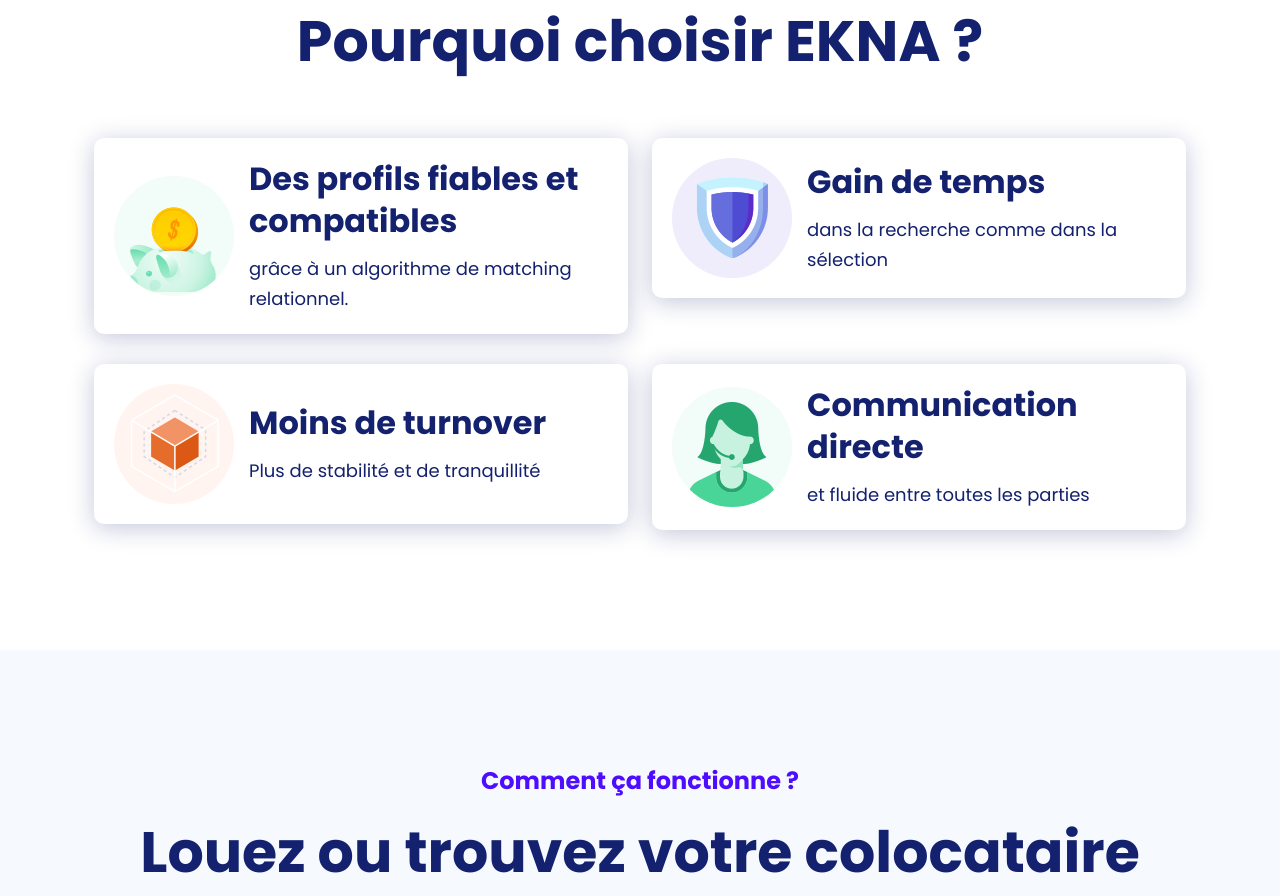
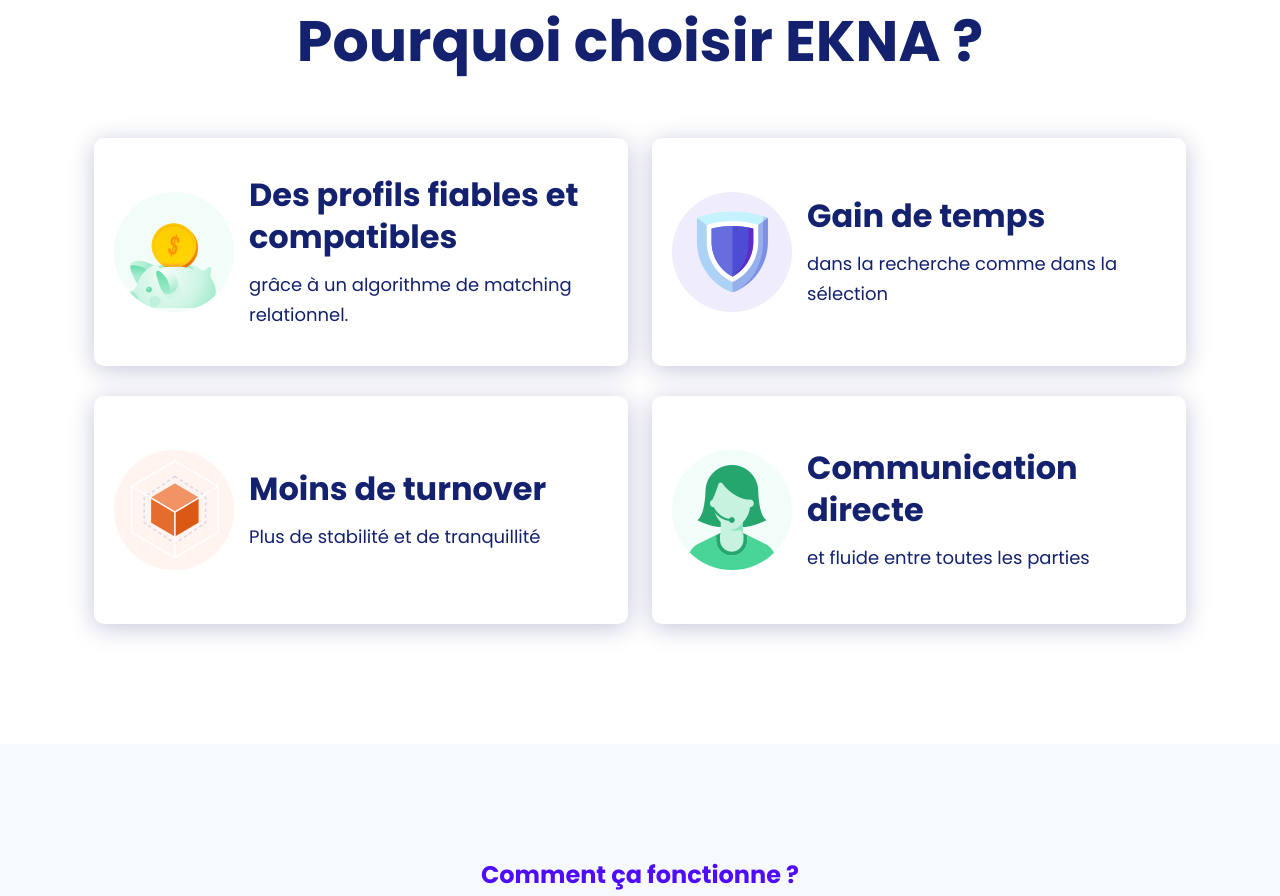
Before and after one commit to Magikmagnum/ekna, a Vue app: page /home in a window 1280 px wide. Shown: the part 2120-3016 px from the top of the page. Built offline with nearby package versions, Linux system fonts and the light colour scheme; no server answers.

Commit message:
Faire en sorte que toutes les cartes aient la même taille

```diff
--- a/src/components/Home3Component.vue
+++ b/src/components/Home3Component.vue
@@ -75,3 +75,10 @@ const items = [
     ],
 ]
 </script>
+
+<style scoped>
+.profit__single__item{
+    min-height: 228px;
+}
+
+</style>
```
